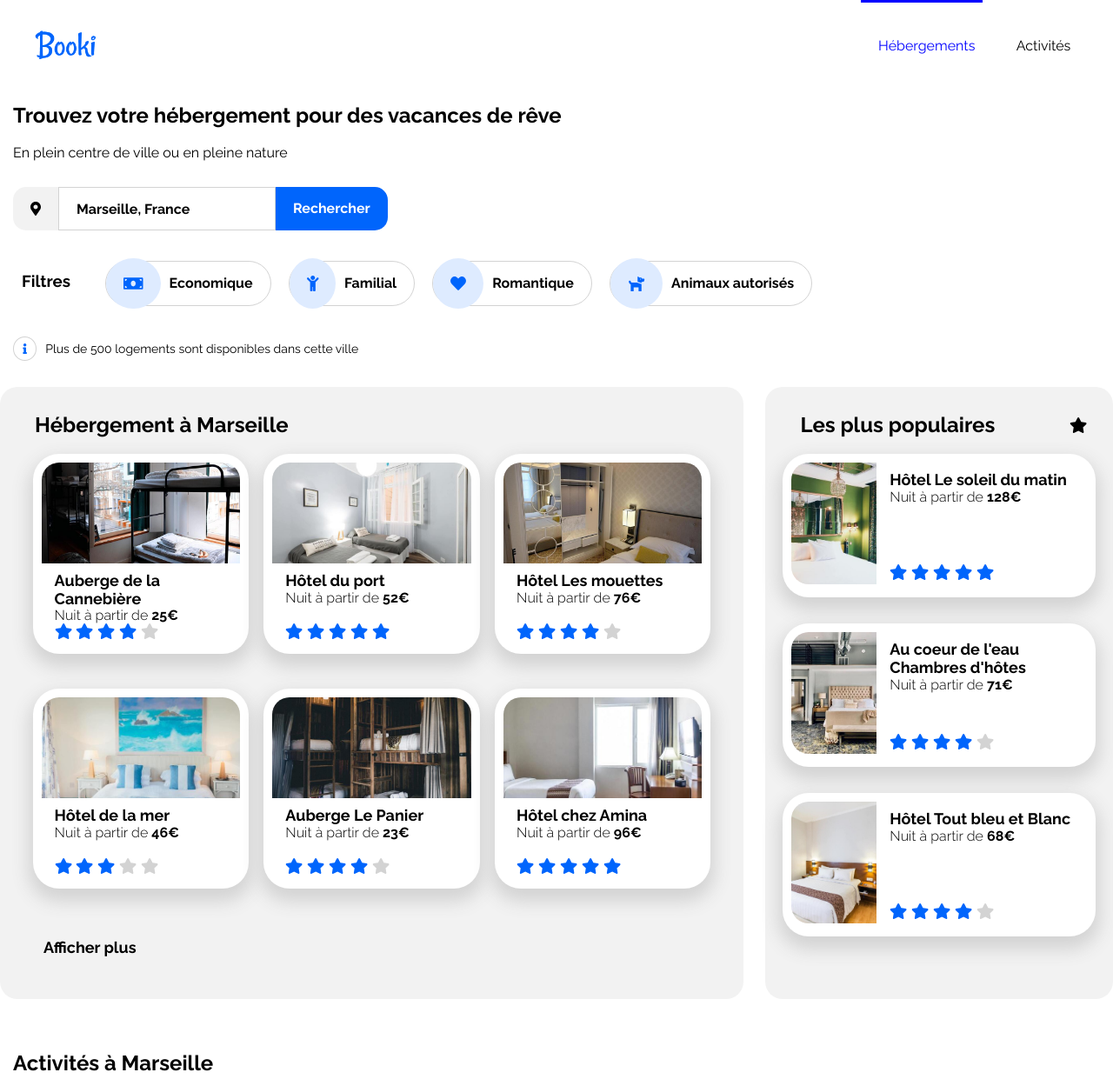
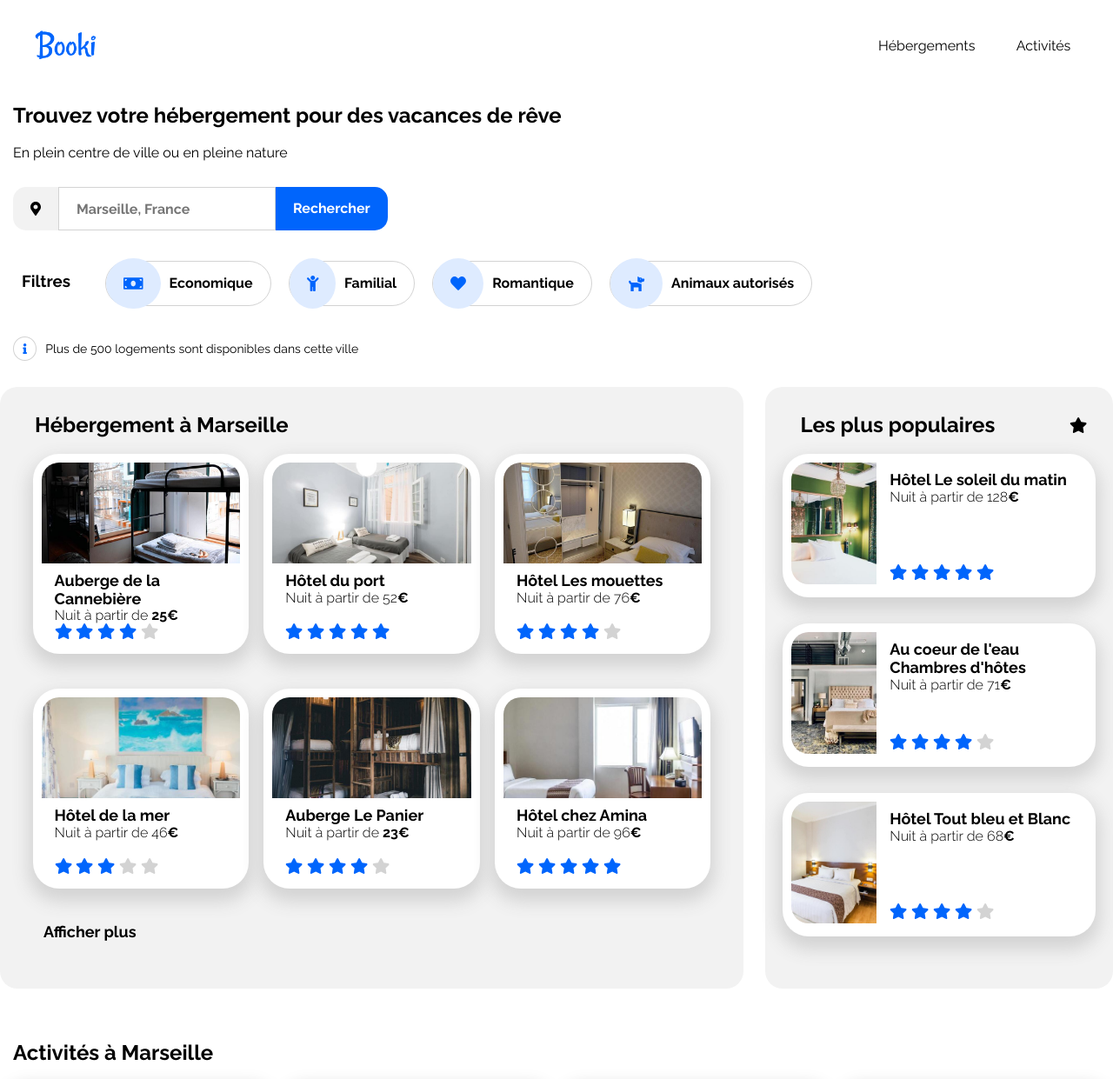
Before and after one commit to geo-tp/Booki, a plain HTML site: page index.html in a window 1280 px wide. Shown: the top 1241 px of the page at 87% size. Drawn offline with Linux system fonts and the light colour scheme; files that its build step writes are made by us from their sources.

Commit message:
legere modofication design et ajout readme

```diff
--- a/css/styles.css
+++ b/css/styles.css
@@ -441,14 +441,11 @@ a {
   text-align: center;
   margin: 0;
 }
-.header__nav__link--active {
-  border-top: 3px solid blue;
+.header__nav__link:hover {
+  border-top: 3px solid #0065fc;
 }
-.header__nav__link--active span {
-  color: blue;
-}
-.header__nav__link:hover {
-  opacity: 0.7;
+.header__nav__link:hover span {
+  color: #0065fc;
 }
 @media screen and (max-width: 768px) {
   .header {
@@ -478,15 +475,11 @@ a {
   }
   .header__nav__link:hover {
     border-top: 3px solid transparent;
-    border-bottom: 5px solid blue;
-    color: blue;
+    border-bottom: 5px solid #0065fc;
+    color: #0065fc;
   }
-  .header__nav__link--active {
-    border-top: 3px solid transparent;
-    border-bottom: 5px solid blue;
-  }
-  .header__nav__link--active a {
-    color: blue;
+  .header__nav__link:hover span {
+    color: #0065fc;
   }
 }
 
--- a/index.html
+++ b/index.html
@@ -9,8 +9,8 @@
       content="Booki vous permet de trouver un hebergement de rêve pour vos prochaines vacances."
     />
     <title>Booki, Trouvez votre hébergement pour les vacances</title>
+    <link rel="stylesheet" href="style/normalize.css" />
     <link rel="stylesheet" href="./css/styles.css" />
-    <link rel="stylesheet" href="style/normalize.css" />
     <link rel="icon" href="./assets/logo/favicon.png" />
     <link
       rel="icon"
@@ -46,7 +46,7 @@
         alt="Logo Booki"
       />
       <nav class="header__nav">
-        <a href="#hosting" class="header__nav__link header__nav__link--active">
+        <a href="#hosting" class="header__nav__link">
           <span>Hébergements</span>
         </a>
         <a href="#activity" class="header__nav__link">
@@ -73,8 +73,8 @@
           <input
             class="search-bar__input"
             type="search"
-            placeholder="Ville, Région, Pays..."
-            value="Marseille, France"
+            placeholder="Marseille, France"
+            value=""
           />
           <button class="search-bar__submit">
             <span class="search-bar__submit_text">Rechercher</span
@@ -134,7 +134,7 @@
                   <h3 class="card__infos__title">Hôtel Le soleil du matin</h3>
                   <p class="card__infos__pricing">
                     Nuit à partir de
-                    <span class="card__infos__price">128€</span>
+                    128<span class="card__infos__price">€</span>
                   </p>
                 </div>
                 <p class="card__infos__stars">
@@ -160,7 +160,7 @@
                   </h3>
                   <p class="card__infos__pricing">
                     Nuit à partir de
-                    <span class="card__infos__price">71€</span>
+                    71<span class="card__infos__price">€</span>
                   </p>
                 </div>
                 <p class="card__infos__stars">
@@ -184,7 +184,7 @@
                   <h3 class="card__infos__title">Hôtel Tout bleu et Blanc</h3>
                   <p class="card__infos__pricing">
                     Nuit à partir de
-                    <span class="card__infos__price">68€</span>
+                    68<span class="card__infos__price">€</span>
                   </p>
                 </div>
                 <p class="card__infos__stars">
@@ -237,7 +237,7 @@
                 <h3 class="card__infos__title">Hôtel du port</h3>
                 <p class="card__infos__pricing">
                   Nuit à partir de
-                  <span class="card__infos__price">52€</span>
+                  52<span class="card__infos__price">€</span>
                 </p>
                 <p class="card__infos__stars">
                   <i class="fas fa-star card__infos__stars__active"></i>
@@ -259,7 +259,7 @@
                 <h3 class="card__infos__title">Hôtel Les mouettes</h3>
                 <p class="card__infos__pricing">
                   Nuit à partir de
-                  <span class="card__infos__price">76€</span>
+                  76<span class="card__infos__price">€</span>
                 </p>
                 <p class="card__infos__stars">
                   <i class="fas fa-star card__infos__stars__active"></i>
@@ -281,7 +281,7 @@
                 <h3 class="card__infos__title">Hôtel de la mer</h3>
                 <p class="card__infos__pricing">
                   Nuit à partir de
-                  <span class="card__infos__price">46€</span>
+                  46<span class="card__infos__price">€</span>
                 </p>
                 <p class="card__infos__stars">
                   <i class="fas fa-star card__infos__stars__active"></i>
@@ -325,7 +325,7 @@
                 <h3 class="card__infos__title">Hôtel chez Amina</h3>
                 <p class="card__infos__pricing">
                   Nuit à partir de
-                  <span class="card__infos__price">96€</span>
+                  96<span class="card__infos__price">€</span>
                 </p>
                 <p class="card__infos__stars">
                   <i class="fas fa-star card__infos__stars__active"></i>
@@ -337,7 +337,7 @@
               </div>
             </a>
           </div>
-          <p class="hosting__more">Afficher plus</p>
+          <a href='#' class="hosting__more">Afficher plus</a>
         </div>
         <!-- END CURRENT RESULTS -->
       </section>
@@ -444,6 +444,6 @@
         </div>
       </div>
     </footer>
-    <!-- FOOTER -->
+    <!-- END FOOTER -->
   </body>
 </html>
--- a/sass/layouts/_header.scss
+++ b/sass/layouts/_header.scss
@@ -32,15 +32,12 @@
         text-align: center;
         margin: 0;
       }
-      &--active {
-        border-top: 3px solid blue;
-        & span {
-          color: blue;
-        }
-      }
 
       &:hover {
-        opacity: 0.7;
+        border-top: 3px solid $blue;
+        & span {
+          color: $blue;
+        }
       }
     }
   }
@@ -73,17 +70,20 @@
 
         &:hover {
           border-top: 3px solid transparent;
-          border-bottom: 5px solid blue;
-          color: blue;
+          border-bottom: 5px solid $blue;
+          color: $blue;
+
+          & span {
+            color: $blue;
+
+          }
         }
 
-        &--active {
-          border-top: 3px solid transparent;
-          border-bottom: 5px solid blue;
-          & a {
-            color: blue;
-          }
-        }
+
+        // &--active {
+        //   border-top: 3px solid transparent;
+        //   border-bottom: 5px solid $blue;
+        // }
       }
     }
   }
```
Also changed, not shown: tempCodeRunnerFile.html (added, +1 -0 lines), presentation.png (added), 2 other files.
